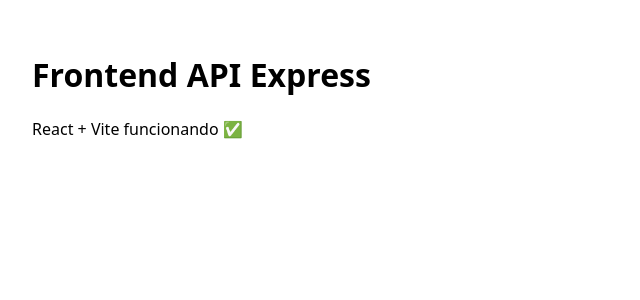
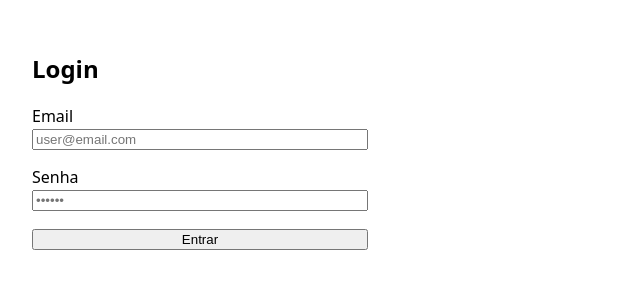
Before and after one commit to vhramoss/api-express, a React (Vite) app in the folder frontend/: page / in a window 1280 px wide. Shown: the top 300 px of the page, without its empty margins (0-640 px from the left). Built offline with nearby package versions, Linux system fonts and the light colour scheme.

Commit message:
feat(frontend): add login page and auth service structure

```diff
--- a/frontend/src/App.tsx
+++ b/frontend/src/App.tsx
@@ -1,8 +1,9 @@
+import Login from "./pages/login";
+
 function App() {
   return (
-    <div style={{ padding: "2rem" }}>
-      <h1>Frontend API Express</h1>
-      <p>React + Vite funcionando ✅</p>
+    <div>
+      <Login />
     </div>
   );
 }
--- /dev/null
+++ b/frontend/src/pages/login.tsx
@@ -0,0 +1,45 @@
+import { useState } from "react";
+
+function Login() {
+  const [email, setEmail] = useState("");
+  const [password, setPassword] = useState("");
+
+  function handleSubmit() {
+    console.log("Email:", email);
+    console.log("Password:", password);
+  }
+
+  return (
+    <div style={{ padding: "2rem", maxWidth: "400px" }}>
+      <h2>Login</h2>
+
+      <div style={{ marginBottom: "1rem" }}>
+        <label>Email</label>
+        <input
+          type="email"
+          placeholder="user@email.com"
+          value={email}
+          onChange={(e) => setEmail(e.target.value)}
+          style={{ width: "100%" }}
+        />
+      </div>
+
+      <div style={{ marginBottom: "1rem" }}>
+        <label>Senha</label>
+        <input
+          type="password"
+          placeholder="••••••"
+          value={password}
+          onChange={(e) => setPassword(e.target.value)}
+          style={{ width: "100%" }}
+        />
+      </div>
+
+      <button onClick={handleSubmit} style={{ width: "100%" }}>
+        Entrar
+      </button>
+    </div>
+  );
+}
+
+export default Login;
```
Also changed, not shown: frontend/src/services/authService.ts (added, +30 -0 lines).
